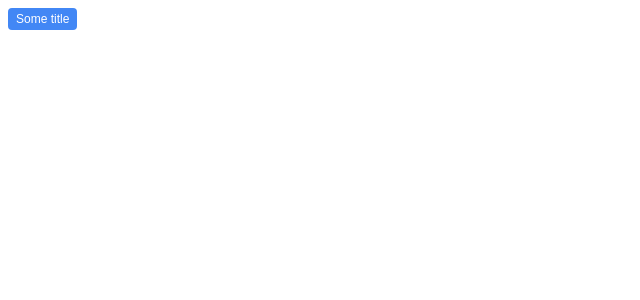
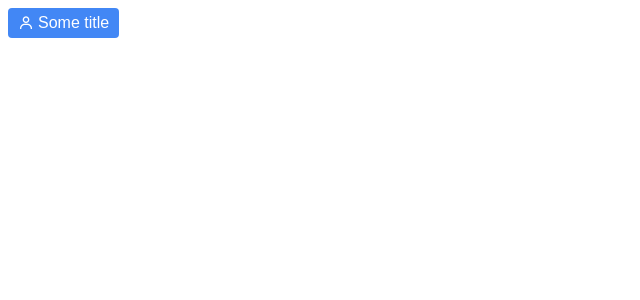
Before and after one commit to Gorschenko/react-app, a React (Create React App) app: page / in a window 1280 px wide. Shown: the top 300 px of the page, without its empty margins (0-640 px from the left). Built offline with nearby package versions, Linux system fonts and the light colour scheme.

Commit message:
DefaultButton has been edited

```diff
--- a/src/App.js
+++ b/src/App.js
@@ -16,6 +16,7 @@ export default class App extends React.Component {
       <div>
         <DefaultButton
           title="Some title"
+          icon="bx-user"
           action={this.buttonAction}
         />
       </div>
--- a/src/components/base/DefaultButton/DefaultButton.js
+++ b/src/components/base/DefaultButton/DefaultButton.js
@@ -3,17 +3,26 @@ import PropTypes from 'prop-types';
 import 'components/base/DefaultButton/DefaultButton.scss'
 
 export default class DefaultButton extends React.Component {
+
     render() {
+        const title = this.props.title ? <span>{this.props.title}</span> : null;
+        const icon = this.props.icon ? <i className={`bx ${this.props.icon}`} /> : null;
+        const buttonClasses = `
+            default-button
+            default-button_${this.props.size}
+            default-button_${this.props.color}
+            ${this.props.form ? 'default-button_' + this.props.form : ''}
+            ${this.props.hasRightIcon ? 'default-button_mirrored' : ''}
+            ${this.props.withoutPaddings ? 'default-button_resetted' : ''}
+        `;
+
         return (
             <button
-                className={`
-                    default-button
-                    default-button_${this.props.size}
-                    default-button_${this.props.color}
-                `}
+                className={buttonClasses}
                 onClick={this.props.action}
             >
-                {this.props.title}
+                {icon}
+                {title}
             </button>
         )
     }
@@ -21,12 +30,16 @@ export default class DefaultButton extends React.Component {
 
 DefaultButton.propTypes = {
     action: PropTypes.func.isRequired,
-    title: PropTypes.string.isRequired,
+    title: PropTypes.string,
+    icon: PropTypes.string,
     size: PropTypes.string,
+    form: PropTypes.string,
     color: PropTypes.string,
+    hasRightIcon: PropTypes.bool,
+    hasPaddings: PropTypes.bool,
 }
 
 DefaultButton.defaultProps = {
-    size: 'm',
+    size: 'l',
     color: 'primary',
 }
--- a/src/components/base/DefaultButton/DefaultButton.scss
+++ b/src/components/base/DefaultButton/DefaultButton.scss
@@ -1,9 +1,9 @@
 .default-button {
-    background: 0;
-    outline: 0;
-    border: 0;
+    @include default-button;
+    display: flex;
+    align-items: center;
+    gap: 4px;
     border-radius: 4px;
-    cursor: pointer;
 
     &_l {
         padding: 6px 10px;
@@ -18,5 +18,24 @@
     &_primary {
         background: $cl-primary;
         color: white;
+
+        &:hover {
+            scale: 1.05;
+            // filter: brightness(90%);
+        }
+    }
+
+    &_rounded {
+        border-radius: 50%;
+    }
+
+    &_mirrored {
+        i {
+            order: 1;
+        }
+    }
+
+    &_resetted {
+        padding: 0px;
     }
 }
--- /dev/null
+++ b/src/styles/_mixins.scss
@@ -0,0 +1,12 @@
+@mixin default-button {
+    outline: 0;
+    border: 0;
+    background: 0;
+    transition: 0.5s;
+    cursor: pointer;
+
+    &:disabled {
+        opacity: 0.5;
+        cursor: not-allowed;
+    }
+}
--- a/src/styles/main.scss
+++ b/src/styles/main.scss
@@ -1 +1,3 @@
-@import 'styles/variables.scss';
+@import 'styles/_variables.scss';
+@import 'styles/_mixins.scss';
+@import 'boxicons/css/boxicons.min.css';
```
Also changed, not shown: src/styles/_variables.scss (renamed from src/styles/variables.scss).
